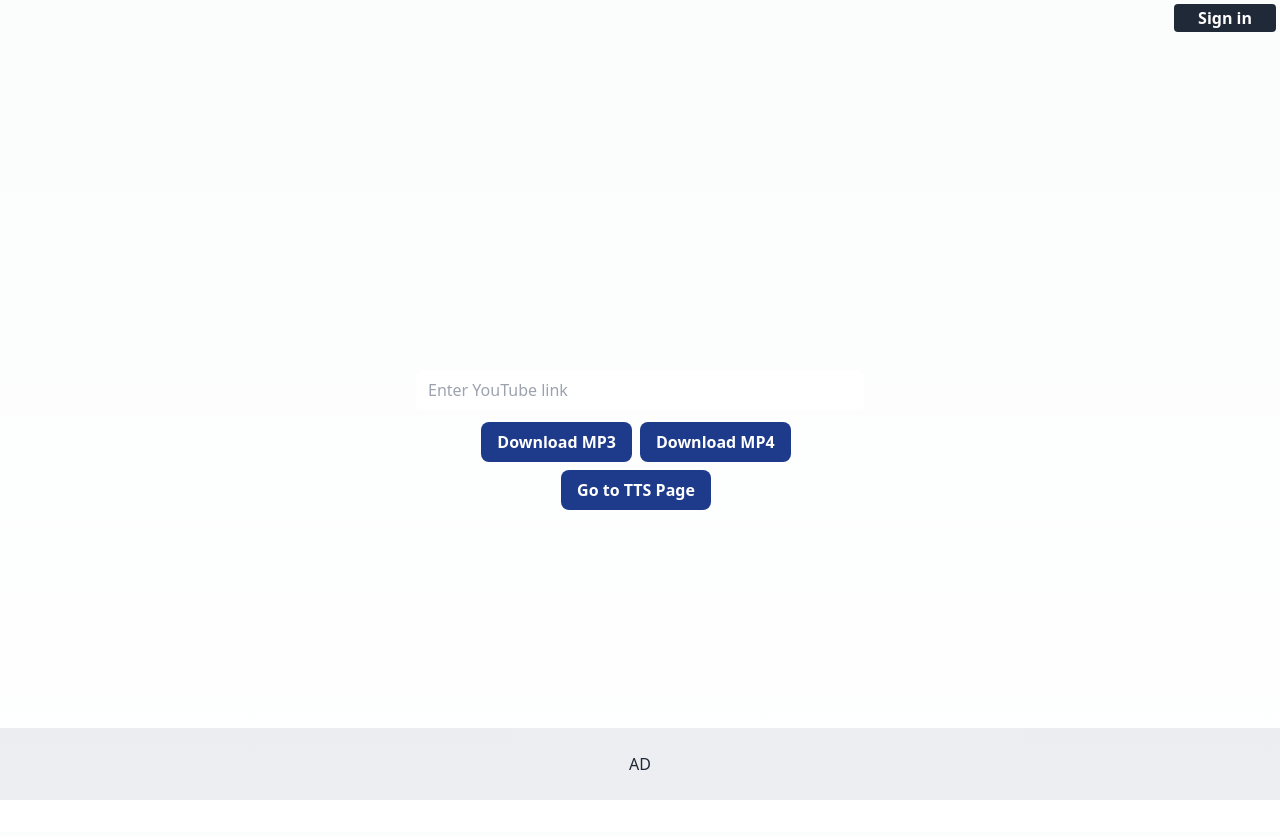
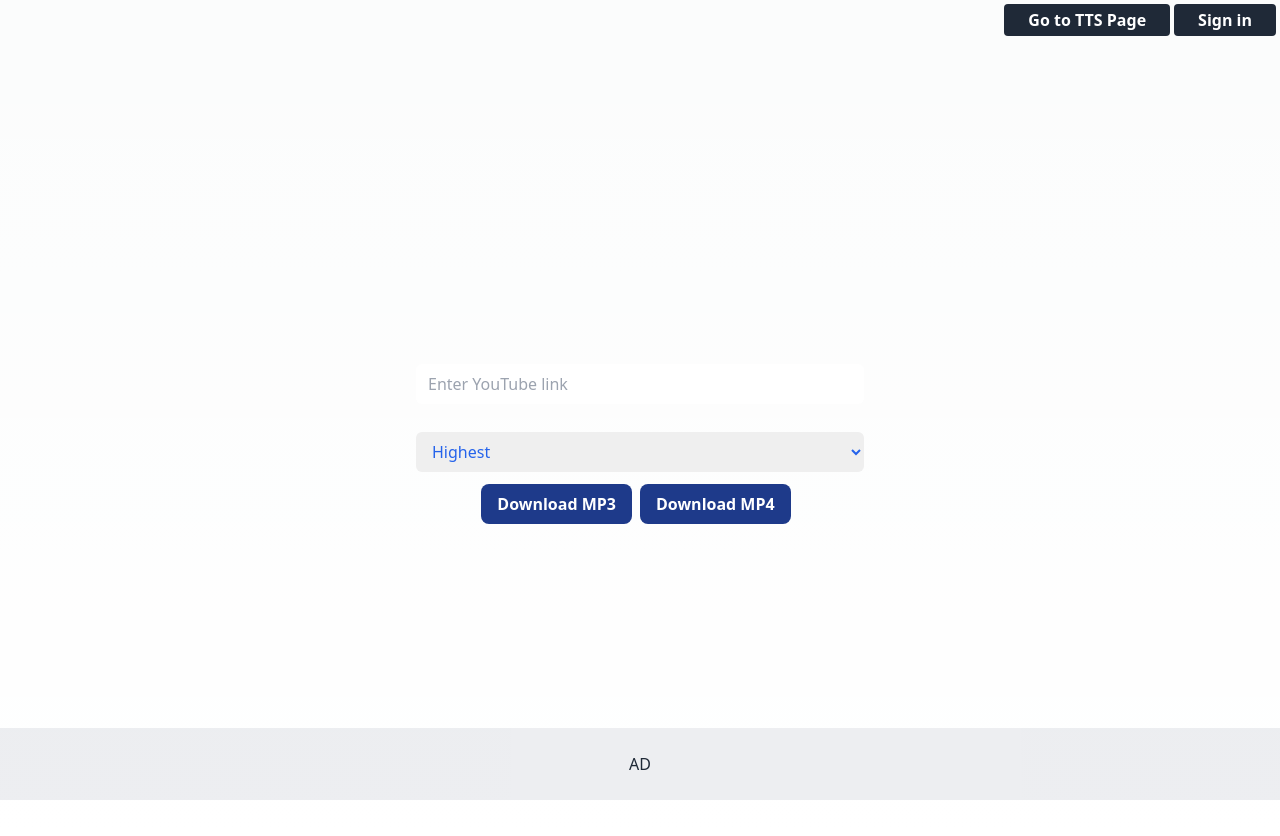
Before and after one commit to Ahmadalhomsi/mp3-converter, a Next.js app: page / in a window 1280 px wide. Built offline with nearby package versions, Linux system fonts and the light colour scheme; no server answers.

Commit message:
Final Adjustments

```diff
--- a/app/api/yt/route.ts
+++ b/app/api/yt/route.ts
@@ -9,8 +9,13 @@ import ytdlp from "ytdlp-nodejs";
 export async function POST(request: Request, response: Response) {
     try {
         const data = await request.json();
+
+        console.log(data);
+
         const url = data.url;
         const type = data.type;
+        const selectedQuality = data.selectedQuality;
+
 
 
         if (!ytdl2.validateURL(url))
@@ -37,7 +42,7 @@ export async function POST(request: Request, response: Response) {
         if (type === "mp3") {
             const videoStream = ytdl(url, {
                 format: type,
-                filter: type === 'mp3' ? 'audioonly' : 'videoonly',
+                filter: 'audioonly',
             });
             // Set headers for file download
             const headers = {
@@ -49,12 +54,14 @@ export async function POST(request: Request, response: Response) {
             return new Response(videoStream, { headers });
         }
         else if (type === "mp4") {
+            console.log("BOOOY" + selectedQuality);
+
             // const EventEmitter = require('events');
             // EventEmitter.defaultMaxListeners = 15; // Adjust the limit as needed
             const videoStream = ytdl(url, {
                 format: 'mp4',
                 filter: 'videoandaudio',
-                quality: 'highest'
+                quality: selectedQuality === 'highest' ? 'highest' : 'lowest'
             });
 
             const headers = {
@@ -85,6 +92,6 @@ export async function POST(request: Request, response: Response) {
 
     } catch (err) {
         console.error("Error:", err);
-        return NextResponse.json({ error: "Internal server error " + err }, { status: 500 });
+        return NextResponse.json({ error: "Internal server error " + err });
     }
 }
--- a/app/globals.css
+++ b/app/globals.css
@@ -43,7 +43,7 @@ body {
   0% {
     transform: rotate(0deg);
   }
-  100% {
+  70% {
     transform: rotate(360deg);
   }
 }
--- a/app/page.tsx
+++ b/app/page.tsx
@@ -24,6 +24,7 @@ export default function Home() {
   }>>([]);
   const [thumbnailUrl, setThumbnailUrl] = useState(""); // Add state for the thumbnail URL
   const [isPremium, setIsPremium] = useState(true);
+  const [selectedQuality, setSelectedQuality] = useState('highest');
 
 
 
@@ -32,6 +33,11 @@ export default function Home() {
     fileName: string;
     timestamp: Date;
   }
+
+  // Function to handle changes in quality selection
+  const handleQualityChange = (event: any) => {
+    setSelectedQuality(event.target.value);
+  };
 
   const handleHistoryItemClick = (url: string) => {
     setYoutubeLink(url); // Set the input value to the clicked download history item URL
@@ -44,7 +50,7 @@ export default function Home() {
       console.log("Thumbnail Link: " + response.data);
 
     } catch (error) {
-      console.error('Error fetching thumbnail:', error);
+      console.log('Error fetching thumbnail:', error);
       // Handle error if needed
     }
   }
@@ -54,7 +60,6 @@ export default function Home() {
 
 
   useEffect(() => {
-
 
 
     // Retrieve the last downloaded link from cookies when the component mounts
@@ -121,7 +126,7 @@ export default function Home() {
       setError("");
 
 
-      const response = await axios.post('/api/yt', { url, type }, { responseType: 'blob' });
+      const response = await axios.post('/api/yt', { url, type, selectedQuality }, { responseType: 'blob' });
 
       const blobUrl = URL.createObjectURL(response.data);
 
@@ -226,6 +231,12 @@ export default function Home() {
         className="rounded-md px-3 py-2 mt-4 mb-1 w-full max-w-md text-blue-600 focus:outline-none"
       />
 
+      <select value={selectedQuality} onChange={handleQualityChange} className="rounded-md px-3 py-2 mt-4 mb-1 w-full max-w-md text-blue-600 focus:outline-none">
+        <option value="default" disabled>Select Quality</option>
+        <option value="lowest">Lowest</option>
+        <option value="highest">Highest</option>
+      </select>
+
       <div className="flex">
         <button
           onClick={() => handleDownload('mp3')}
@@ -246,11 +257,7 @@ export default function Home() {
 
       {downloadHistory.length > 0 && <DownloadHistory downloadHistory={downloadHistory} onHistoryItemClick={handleHistoryItemClick} />} {/* Use the DownloadHistory component */}
 
-      <Link href="/tts" className="bg-blue-900 hover:bg-gray-900 text-white font-bold py-2 px-4 rounded-lg mr-2">
 
-          Go to TTS Page
-
-      </Link>
 
 
 
--- a/components/Header.tsx
+++ b/components/Header.tsx
@@ -15,23 +15,41 @@ export const NavbarRoutes = () => {
   const pathname = usePathname();
 
 
-  const isdetailsUpdatePage = pathname === "/detailsUpdate";
-  const isAdminPage = pathname === "/admin";
+  const isTTSPage = pathname === "/tts";
 
 
   return (
-    <div className="flex justify-end pt-1 px-1 lg:px-1">
+    <div className="flex justify-end pt-1 px-1 lg:px-1 gap-1">
+
+
+
+      {isTTSPage ? (
+        <Link href="/" className="bg-gray-800 hover:bg-blue-900 text-white font-bold py-1 px-6 rounded">
+
+          Exit
+
+        </Link>
+      ) : (
+        <Link href="/tts" className="bg-gray-800 hover:bg-blue-900 text-white font-bold py-1 px-6 rounded ">
+
+          Go to TTS Page
+
+        </Link>
+      )}
+
+
       <SignedOut>
-        <button className="bg-gray-800 hover:bg-blue-900 text-white font-bold py-0.5 px-6 rounded">
+        <button className="bg-gray-800 hover:bg-blue-900 text-white font-bold py-1 px-6 rounded ">
           <SignInButton />
         </button>
       </SignedOut>
       <SignedIn>
         <div className="flex gap-x-2">
-          <UserButton afterSignOutUrl="/" />
+
           <button className="bg-gray-800 hover:bg-blue-900 text-white font-bold px-3 rounded">
             <SignOutButton />
           </button>
+          <UserButton afterSignOutUrl="/" />
         </div>
       </SignedIn>
     </div>
```
